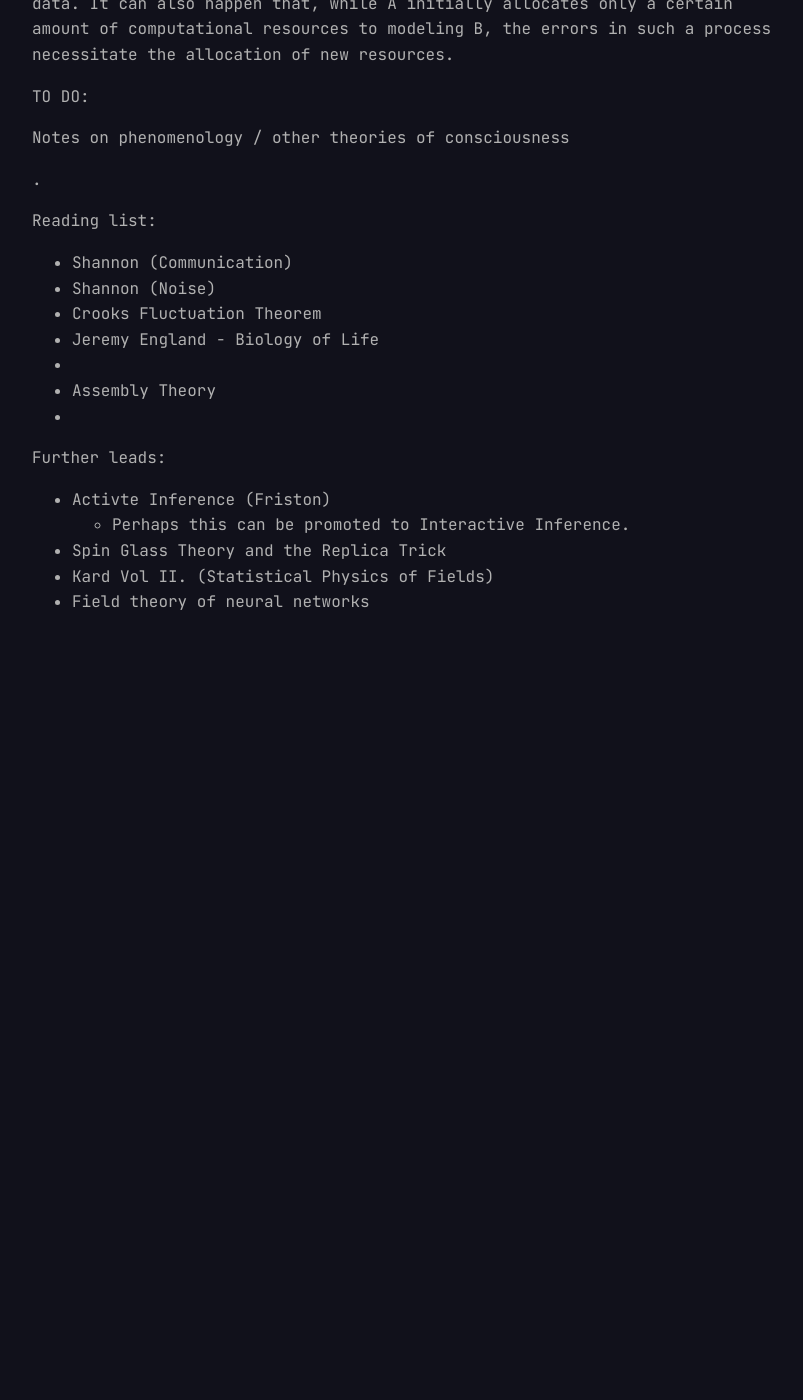
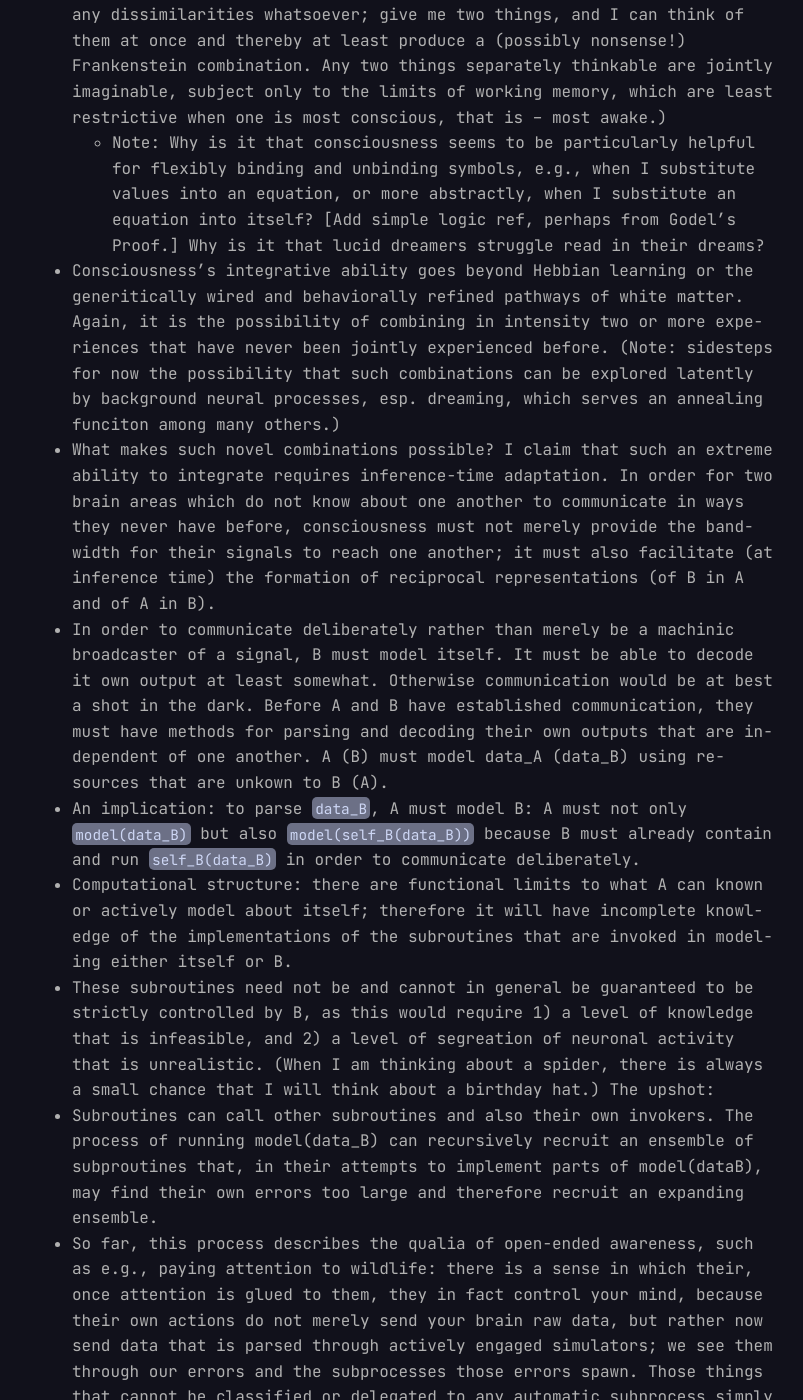
Before and after one commit to samj-ai/samj-ai.github.io, a Jekyll site: the page built from _posts/2025-03-27-infinite-games.md, in a window 1280 px wide and 1400 px high, scrolled down 814 px. Shown: the whole window, without its empty margins (233-1036 px from the left). Built offline with Jekyll 4.4.1, drawn with Linux system fonts in a browser that asks for light colours; before the commit the page ends 1477 px from its top, so only the background shows below that; some of the changed text lies outside the part shown.

Commit message:
Update infinite-games.

```diff
--- a/_posts/2025-03-27-infinite-games.md
+++ b/_posts/2025-03-27-infinite-games.md
@@ -4,13 +4,29 @@ title: "infinite-games"
 date: 2025-03-27
 ---
 
+# Infinite Games
+
 Communication is an infinite game.
 
 Consciousness is a peculiar form of communication that is distinguished by its ability to mediate the establishment of communication between different computational processes that share resources but that otherwise may have significantly different internal structure.
 
-In order to communicate deliberately rather than merely be a machinic broadcaster of a signal, B must model itself. It must be able to decode it own output at least somewhat. Otherwise communication would be at best a shot in the dark. Before A and B have established communication, they must have methods for parsing and decoding their outputs that are independent of one another. They must model themselves, with the help of resources that (from the perspective of the other) are proper to them.
+My goal is to mathematically describe this process of reciprocal, open-ended communication.
 
-To parse `data_B`, then A must
+## Introduction
+
+To begin, I will sketch some intuitive characteristics of consciousness, viewed in this light as a medium to facilitate the establishment of communication channels beginning from shared data streams.
+
+- **Functionality**. In brains, consciousness plays a functional role. Among other roles, it enables the recognition and response to a broad palette of novelty, to new newness, and perhaps even newly new newness, rather than mere difference.
+- This role is consistent with the interpretation of consciousness as integrative (e.g., a crucial characteristic shared by GWT and its inbred relative IIT); a more alert, more conscious being can compare any two given stimuli (of which it is consciously aware). This ability is remarkable, because it enables composisional generalization (the ability to combine (pieces) of known knowledge or concepts with those of any other, despite any dissimilarities whatsoever; give me two things, and I can think of them at once and thereby at least produce a (possibly nonsense!) Frankenstein combination. Any two things separately thinkable are jointly imaginable, subject only to the limits of working memory, which are least restrictive when one is most conscious, that is -- most awake.)
+  - Note: Why is it that consciousness seems to be particularly helpful for flexibly binding and unbinding symbols, e.g., when I substitute values into an equation, or more abstractly, when I substitute an equation into itself? [Add simple logic ref, perhaps from Godel's Proof.] Why is it that lucid dreamers struggle read in their dreams?
+- Consciousness's integrative ability goes beyond Hebbian learning or the generitically wired and behaviorally refined pathways of white matter. Again, it is the possibility of combining in intensity two or more experiences that have never been jointly experienced before. (Note: sidesteps for now the possibility that such combinations can be explored latently by background neural processes, esp. dreaming, which serves an annealing funciton among many others.)
+- What makes such novel combinations possible? I claim that such an extreme ability to integrate requires inference-time adaptation. In order for two brain areas which do not know about one another to communicate in ways they never have before, consciousness must not merely provide the bandwidth for their signals to reach one another; it must also facilitate (at inference time) the formation of reciprocal representations (of B in A and of A in B).
+- In order to communicate deliberately rather than merely be a machinic broadcaster of a signal, B must model itself. It must be able to decode it own output at least somewhat. Otherwise communication would be at best a shot in the dark. Before A and B have established communication, they must have methods for parsing and decoding their own outputs that are independent of one another. A (B) must model data_A (data_B) using resources that are unkown to B (A).
+- An implication: to parse `data_B`, A must model B: A must not only `model(data_B)` but also `model(self_B(data_B))` because B must already contain and run `self_B(data_B)` in order to communicate deliberately.
+- Computational structure: there are functional limits to what A can known or actively model about itself; therefore it will have incomplete knowledge of the implementations of the subroutines that are invoked in modeling either itself or B.
+- These subroutines need not be and cannot in general be guaranteed to be strictly controlled by B, as this would require 1) a level of knowledge that is infeasible, and 2) a level of segreation of neuronal activity that is unrealistic. (When I am thinking about a spider, there is always a small chance that I will think about a birthday hat.) The upshot:
+- Subroutines can call other subroutines and also their own invokers. The process of running model(data_B) can recursively recruit an ensemble of subproutines that, in their attempts to implement parts of model(dataB), may find their own errors too large and therefore recruit an expanding ensemble.
+- So far, this process describes the qualia of open-ended awareness, such as e.g., paying attention to wildlife: there is a sense in which their, once attention is glued to them, they in fact control your mind, because their own actions do not merely send your brain raw data, but rather now send data that is parsed through actively engaged simulators; we see them through our errors and the subprocesses those errors spawn. Those things that cannot be classified or delegated to any automatic subprocess simply exist as the shimmering edge of reality they have exposed us to in our naked awareness of novelty. This is a recurrent processing model in which I have framed Deleuze's account of difference. That is, consciousness exits to provide a medium which in principle allows one to compare not against all established variations in the world, but rather (simply, modestly) all internal variations unknown by the "thinker's" mind yet encodable and simulatable via automatic processes that exist in the thinker's brain. That which cannot be automatic focuses us directly on the world as distilled into it, and thereby at least permits the formation of new simulations, although how this happens is, at least for now, impossible to say in detail: by necessity, it is a "passive synthesis," with the emphasis on passive.
 
 
 From an intuitive point of view, such an ability requires consciousness to concurrently form and match simulations of the recipient of its attention; that is, for process A to attend consciously to process B, A must open a channel of communication to a form of input from B whose raw data are observable but whose meaning is unkown. In order to process this data, A must already implicitly simulate B; that is, to the extent that A can parse B's data at all, A must *already* contain processes that can invert B's processessing and therefore must resemble it. However, in the case of interest, namely establishing novel contact, such preliminary observations will leave large stretches of B's data indecipherable. Thus, the simulations of the inverse data generating process must be refined, and it may be that more (modularly) independent simulations must be formed inside of A in order to most thoroughly decipher B's data. It can also happen that, while A initially allocates only a certain amount of computational resources to modeling B, the errors in such a process necessitate the allocation of new resources.
```
